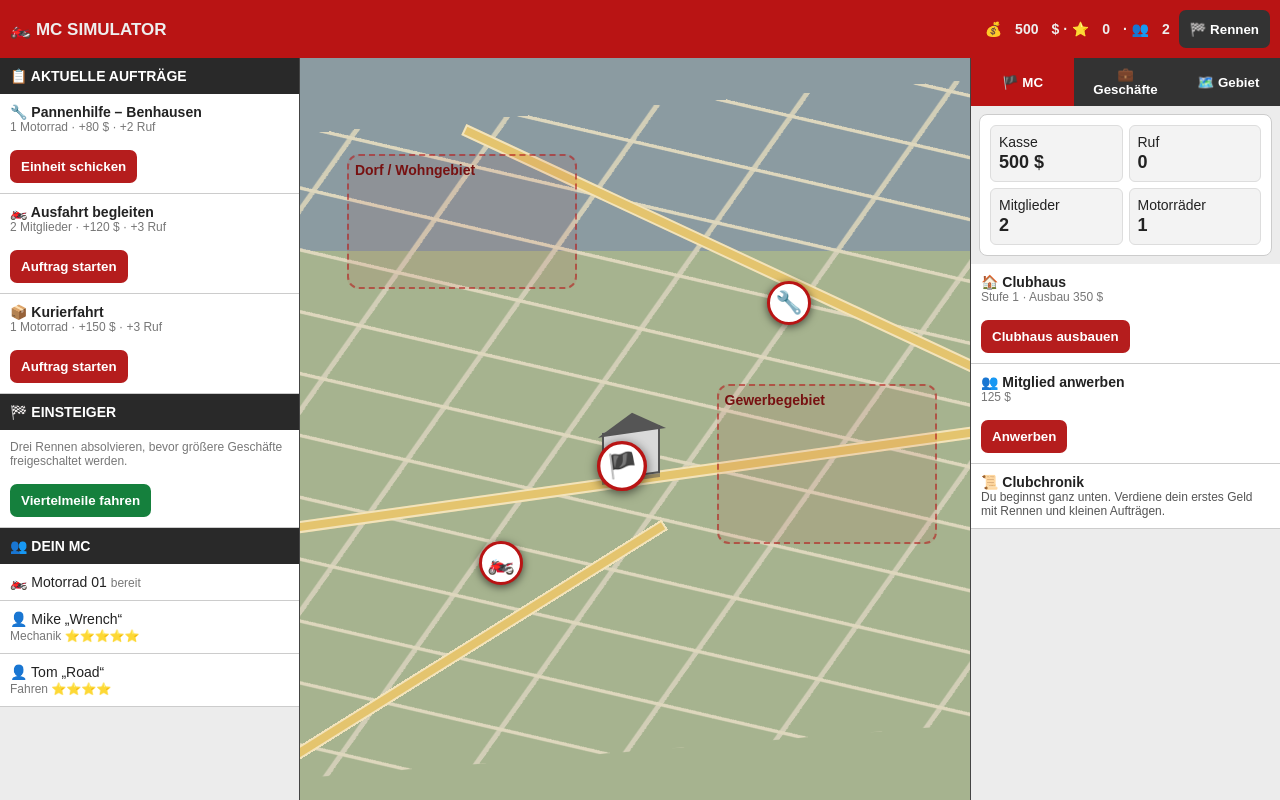
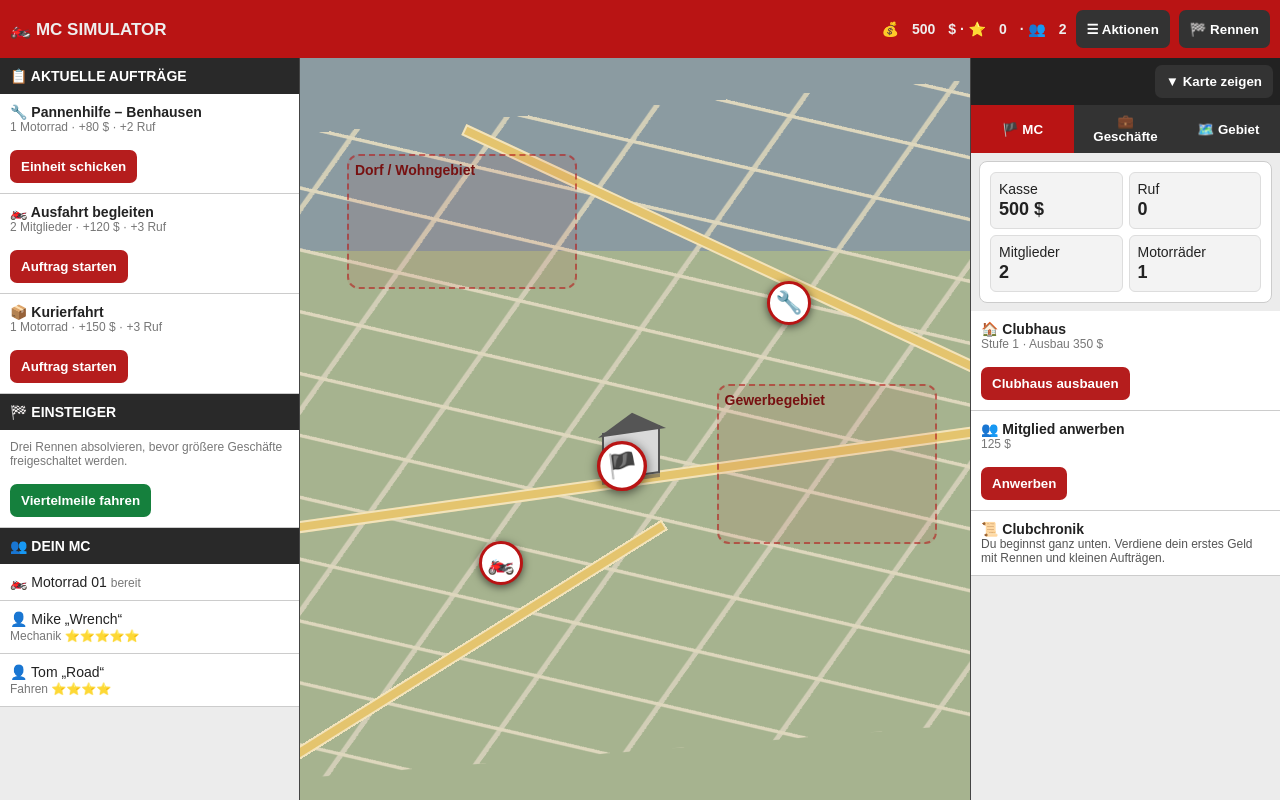
Before and after one commit to bummelwm-bit/MC-Simulator, a plain HTML site: page index.html in a window 1280 px wide. Drawn offline with Linux system fonts and the light colour scheme.

Commit message:
Add files via upload

```diff
--- a/index.html
+++ b/index.html
@@ -33,7 +33,7 @@ button:disabled{opacity:.45;cursor:not-allowed}
 <div class="top">
  <div class="logo">🏍️ MC SIMULATOR</div>
  <div class="topstats">💰 <span id="cash">500</span>$ · ⭐ <span id="rep">0</span> · 👥 <span id="members">2</span></div>
- <button class="secondary" onclick="openRace()">🏁 Rennen</button>
+ <button class="secondary" onclick="toggleMenu()">☰ Aktionen</button><button class="secondary" onclick="openRace()">🏁 Rennen</button>
 </div>
 <div class="layout">
 <aside class="panel left">
@@ -64,7 +64,7 @@ button:disabled{opacity:.45;cursor:not-allowed}
  <div class="bike" id="bike"></div>
 </main>
 
-<aside class="panel right">
+<aside class="panel right"><div style="position:sticky;top:0;z-index:10;background:#222;color:#fff;padding:7px;text-align:right"><button class="secondary" onclick="document.querySelector('.right').classList.remove('open')">▼ Karte zeigen</button></div>
  <div class="tabs"><button class="active" onclick="tab('club')">🏴 MC</button><button onclick="tab('business')">💼 Geschäfte</button><button onclick="tab('map')">🗺️ Gebiet</button></div>
  <div id="clubTab">
   <div class="card"><div class="stats">
@@ -110,6 +110,13 @@ var g={cash:500,rep:0,members:2,bikes:1,club:1,bar:false,work:false,garage:false
 function $(id){return document.getElementById(id)}
 function say(t){var x=$("toast");x.textContent=t;x.style.display="block";setTimeout(function(){x.style.display="none"},1800)}
 function log(t){$("log").innerHTML="<div>"+t+"</div>"+$("log").innerHTML}
+function toggleMenu(){
+  var r=document.querySelector(".right");
+  if(!r)return;
+  r.style.display = (r.style.display==="none" ? "block" : "block");
+  r.scrollTop=0;
+  document.querySelector(".right").classList.toggle("open");
+}
 function render(){
  $("cash").textContent=g.cash;$("cash2").textContent=g.cash;$("rep").textContent=g.rep;$("rep2").textContent=g.rep;$("members").textContent=g.members;$("members2").textContent=g.members;$("bikes").textContent=g.bikes;$("clubLevel").textContent=g.club;
  $("barPin").style.display=g.bar?"flex":"none";$("workPin").style.display=g.work?"flex":"none";$("garagePin").style.display=g.garage?"flex":"none";$("territoryPin").style.display=g.territory>1?"flex":"none";
```
